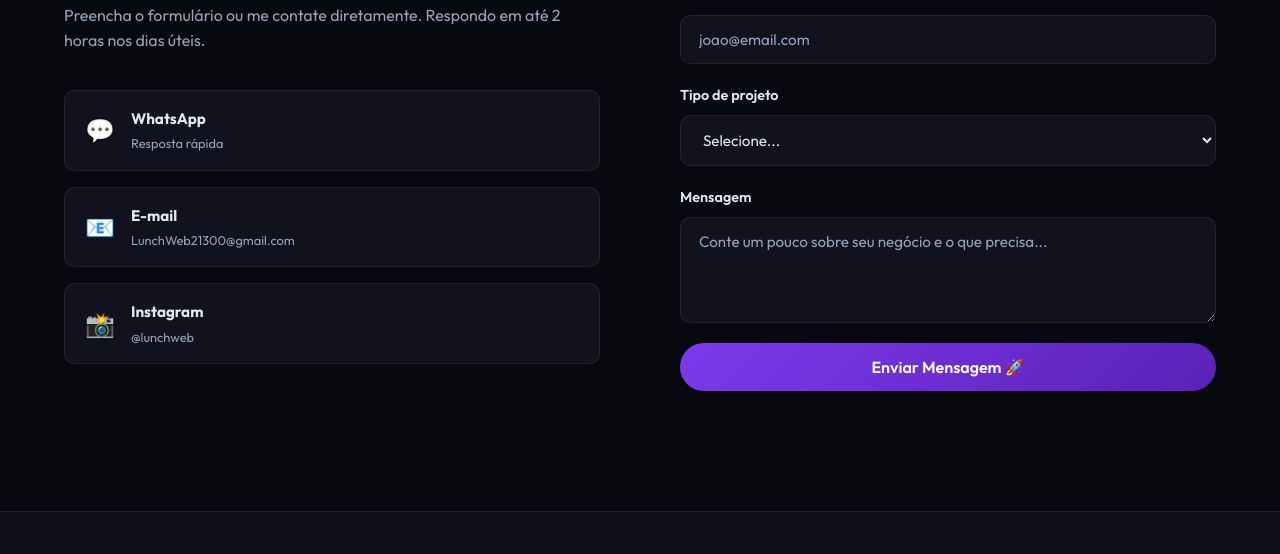
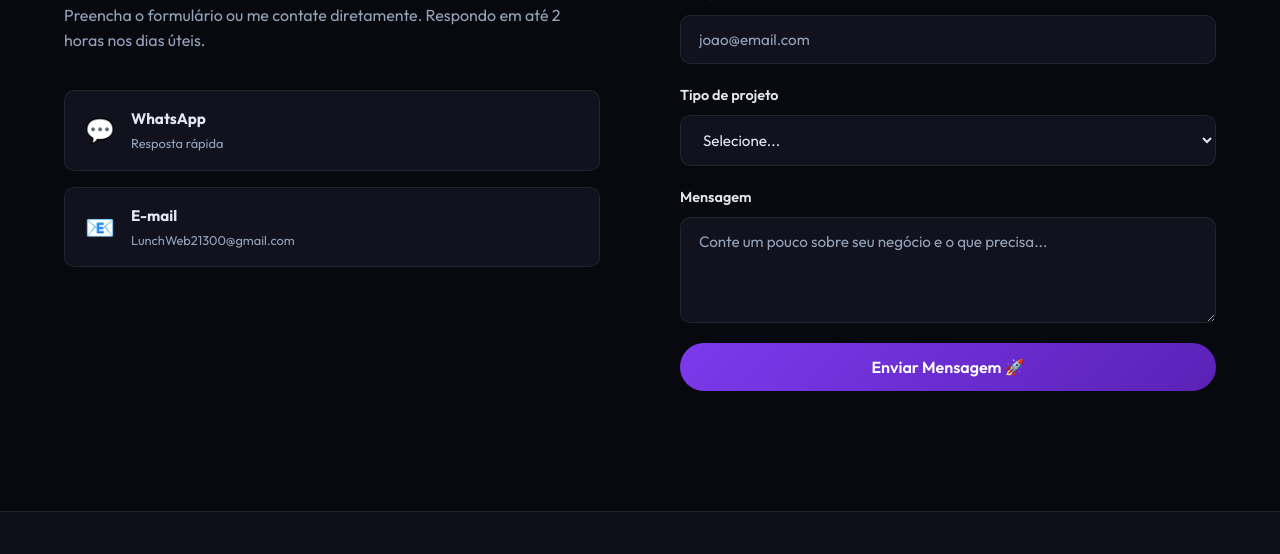
Before and after one commit to guimpferreira13-maker/lunchweb, a plain HTML site: page index.html in a window 1280 px wide. Shown: the part 4762-5316 px from the top of the page. Drawn offline with Linux system fonts and the light colour scheme.

Commit message:
Atualizar WhatsApp (+351) e remover Instagram

```diff
--- a/index.html
+++ b/index.html
@@ -283,17 +283,13 @@
         <h2>Vamos criar algo <span class="gradient-text">incrível</span> juntos?</h2>
         <p>Preencha o formulário ou me contate diretamente. Respondo em até 2 horas nos dias úteis.</p>
         <div class="contact-channels">
-          <a href="https://wa.me/5511999999999" class="channel" id="whatsapp-link">
+          <a href="https://wa.me/351932131196" class="channel" id="whatsapp-link" target="_blank">
             <div class="channel-icon">💬</div>
             <div><strong>WhatsApp</strong><span>Resposta rápida</span></div>
           </a>
           <a href="mailto:LunchWeb21300@gmail.com" class="channel" id="email-link">
             <div class="channel-icon">📧</div>
             <div><strong>E-mail</strong><span>LunchWeb21300@gmail.com</span></div>
-          </a>
-          <a href="https://instagram.com/lunchweb" class="channel" id="instagram-link">
-            <div class="channel-icon">📸</div>
-            <div><strong>Instagram</strong><span>@lunchweb</span></div>
           </a>
         </div>
       </div>
```
